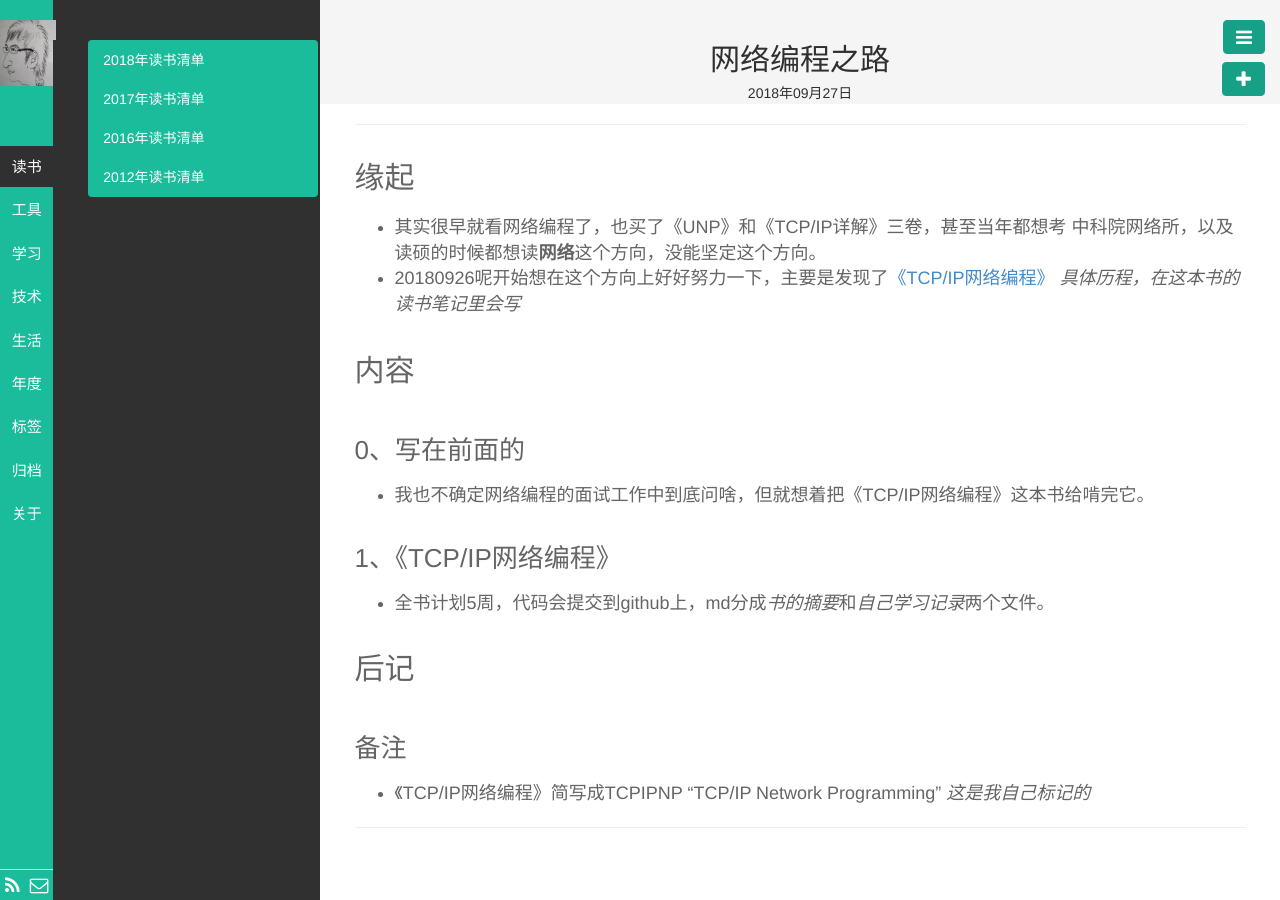
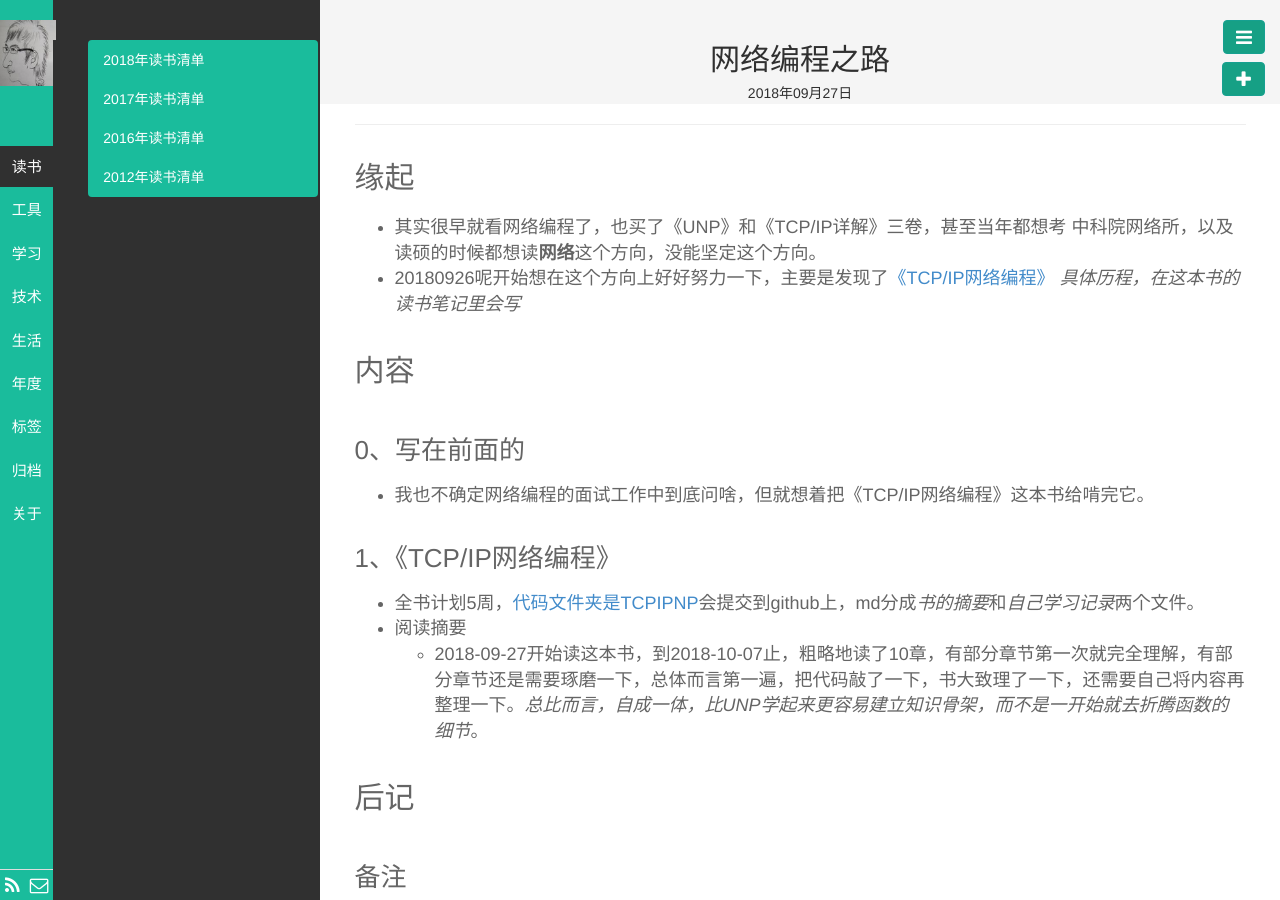
Before and after one commit to wolflion/blog, a Jekyll site: the page built from _posts/学习/2018-09-27-Network-Programming-Study-Road.md, in a window 1280 px wide. Built offline with Jekyll 4.4.1, drawn with Linux system fonts in a browser that asks for light colours.

Commit message:
20181008更新《TCP/IP网络编程》的学习情况

```diff
--- a/_posts/学习/2018-09-27-Network-Programming-Study-Road.md
+++ b/_posts/学习/2018-09-27-Network-Programming-Study-Road.md
@@ -21,7 +21,9 @@ description:
 
 ### 1、《TCP/IP网络编程》
 
-+ 全书计划5周，代码会提交到github上，md分成*书的摘要*和*自己学习记录*两个文件。
++ 全书计划5周，[代码文件夹是TCPIPNP](https://github.com/wolflion/Code2018/tree/master/C/TCPIPNP)会提交到github上，md分成*书的摘要*和*自己学习记录*两个文件。
++ 阅读摘要
+  + 2018-09-27开始读这本书，到2018-10-07止，粗略地读了10章，有部分章节第一次就完全理解，有部分章节还是需要琢磨一下，总体而言第一遍，把代码敲了一下，书大致理了一下，还需要自己将内容再整理一下。*总比而言，自成一体，比UNP学起来更容易建立知识骨架，而不是一开始就去折腾函数的细节*。
 
 
 
```
